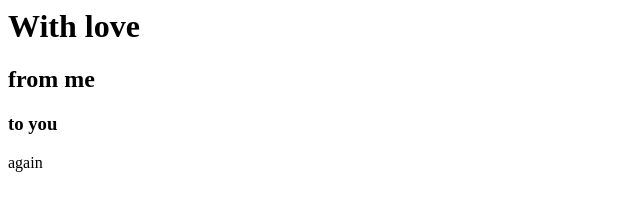
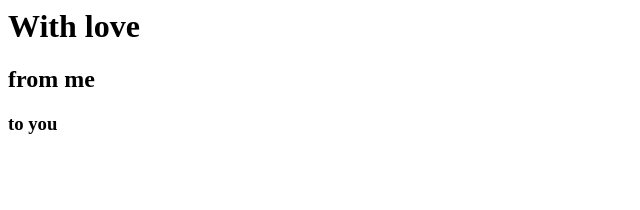
Before and after one commit to RaviCampos/giting, a plain HTML site: page index.html in a window 1280 px wide. Shown: the full height of the page, 0-640 px from the left. Drawn offline with Linux system fonts and the light colour scheme.

Commit message:
redoing the last commit to right branch

```diff
--- a/index.html
+++ b/index.html
@@ -2,5 +2,4 @@
     <h1>With love</h1>
     <h2>from me</h2>
     <h3>to you</h3>
-    <p>again</p>
 </div>
```
